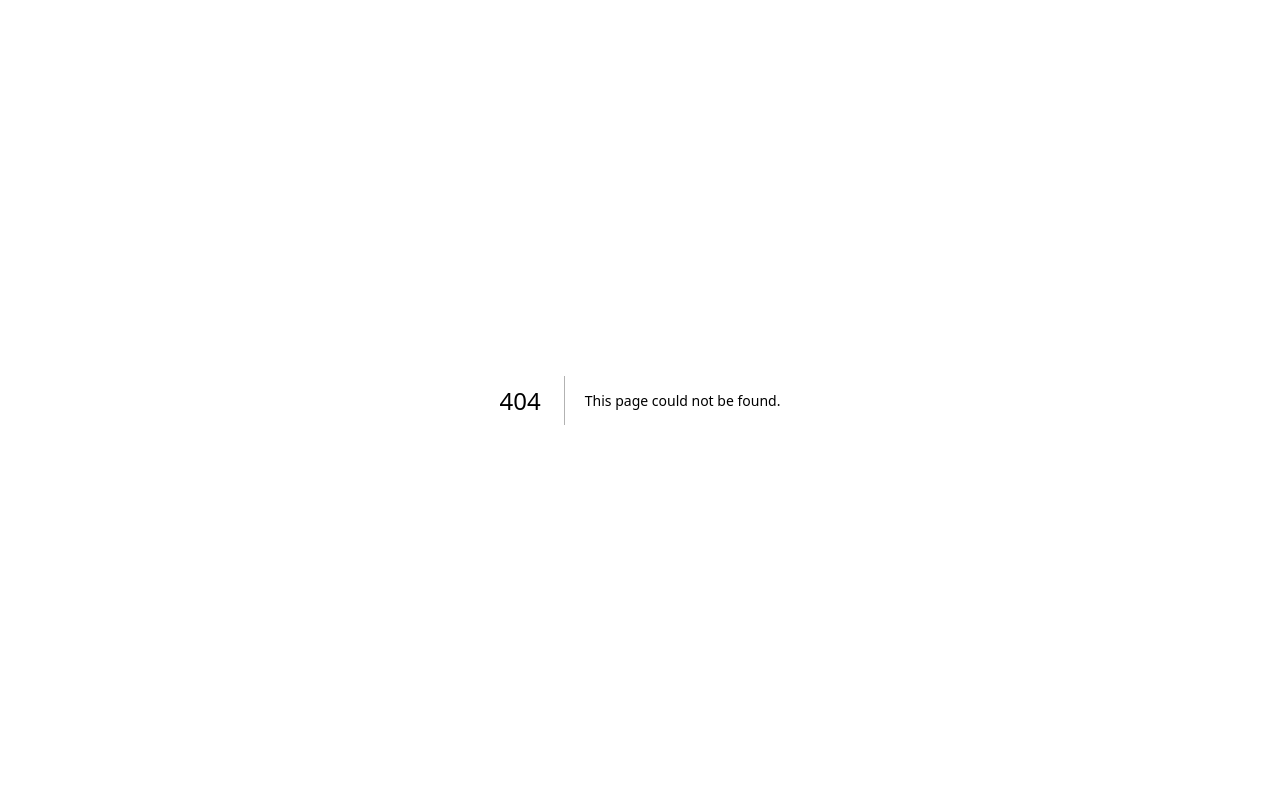
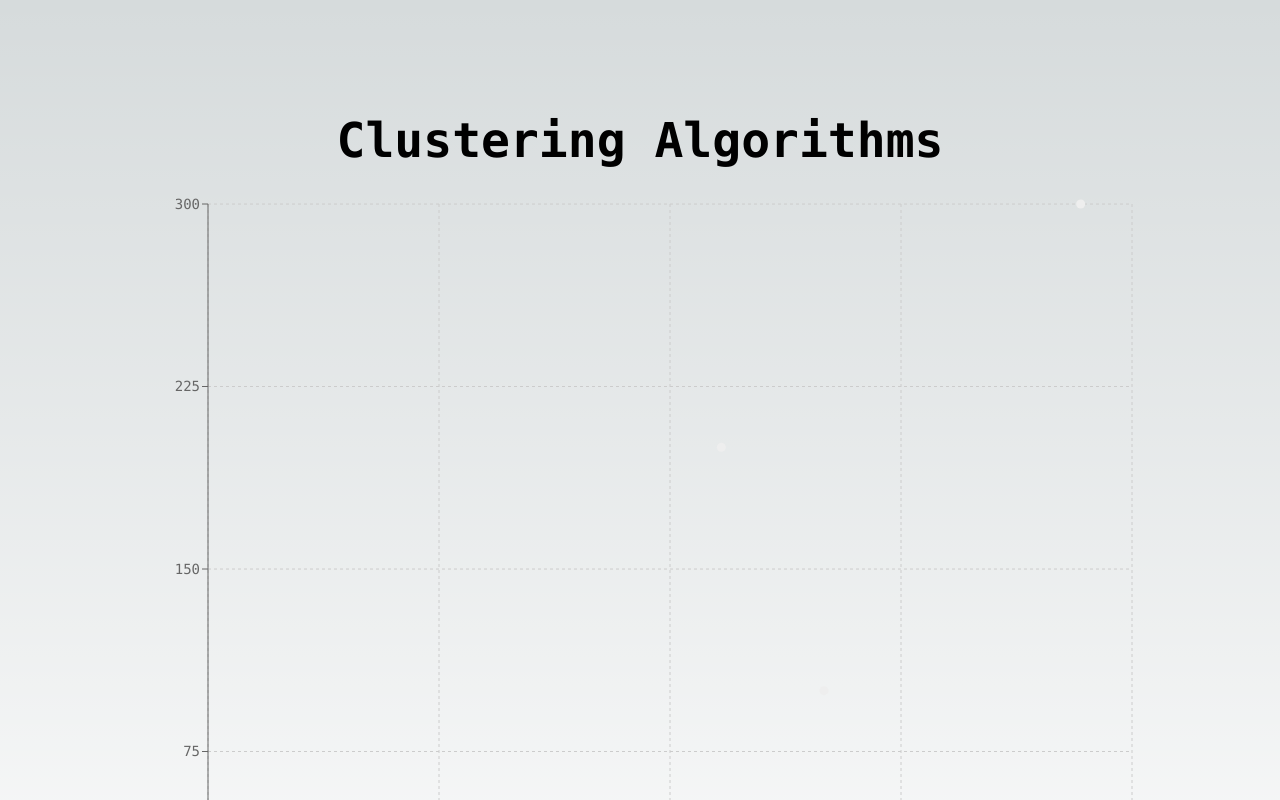
Before and after one commit to ouckah/klusters, a Next.js app: page /clustering in a window 1280 px wide. Before the commit this address had no page. Shown: the top 800 px of the page. Built offline with nearby package versions, Linux system fonts and the light colour scheme.

Commit message:
Clustering + Graph

```diff
--- /dev/null
+++ b/src/app/_components/Graph/index.js
@@ -0,0 +1,65 @@
+import React, { useState, useEffect } from "react";
+import {
+  ScatterChart,
+  Scatter,
+  XAxis,
+  YAxis,
+  CartesianGrid,
+  Tooltip,
+  ResponsiveContainer,
+} from "recharts";
+
+export const Graph = () => {
+  const [data, setData] = useState([
+    { x: 100, y: 200, z: 200 },
+    { x: 120, y: 100, z: 260 },
+    { x: 170, y: 300, z: 400 },
+  ]);
+
+  const addPoint = (e) => {
+    if (e) {
+      const { xValue: x, yValue: y } = e;
+      const newPoint = { x, y };
+      // Assuming data1 is the dataset we want to add the point to
+      setData((prevData) => [...prevData, newPoint]);
+      console.log("Point added:", newPoint);
+    }
+  };
+
+  const handleUndo = (e) => {
+    if (e.ctrlKey && e.key === "z") {
+      setData((prevData) => prevData.slice(0, prevData.length - 1));
+      console.log("Last point removed");
+    }
+  };
+
+  useEffect(() => {
+    window.addEventListener("keydown", handleUndo);
+
+    return () => {
+      window.removeEventListener("keydown", handleUndo);
+    };
+  }, []);
+
+  return (
+    <ResponsiveContainer width="100%" height={800}>
+      <ScatterChart
+        width={800}
+        height={800}
+        margin={{
+          top: 20,
+          right: 20,
+          bottom: 20,
+          left: 20,
+        }}
+        onClick={addPoint}
+      >
+        <CartesianGrid strokeDasharray="3 3" />
+        <XAxis dataKey="x" type="number" />
+        <YAxis dataKey="y" type="number" />
+        <Tooltip cursor={{ strokeDasharray: "3 3" }} />
+        <Scatter data={data} fill="#eeeeee" />
+      </ScatterChart>
+    </ResponsiveContainer>
+  );
+};
--- /dev/null
+++ b/src/app/clustering/page.js
@@ -0,0 +1,18 @@
+"use client";
+
+import { Graph } from "../_components/Graph";
+
+function Clustering() {
+  return (
+    <main className="flex min-h-screen flex-col items-center justify-between p-24">
+      <div className="flex flex-col z-10 max-w-5xl w-full items-center justify-between font-mono text-sm lg:flex">
+        <header className="text-5xl font-bold p-5 text-center flex flex-col items-center">
+          Clustering Algorithms
+        </header>
+        <Graph />
+      </div>
+    </main>
+  );
+}
+
+export default Clustering;
```
Also changed, not shown: package.json (+5 -4 lines), 1 other file (tests, documents, lock files or other folders).
